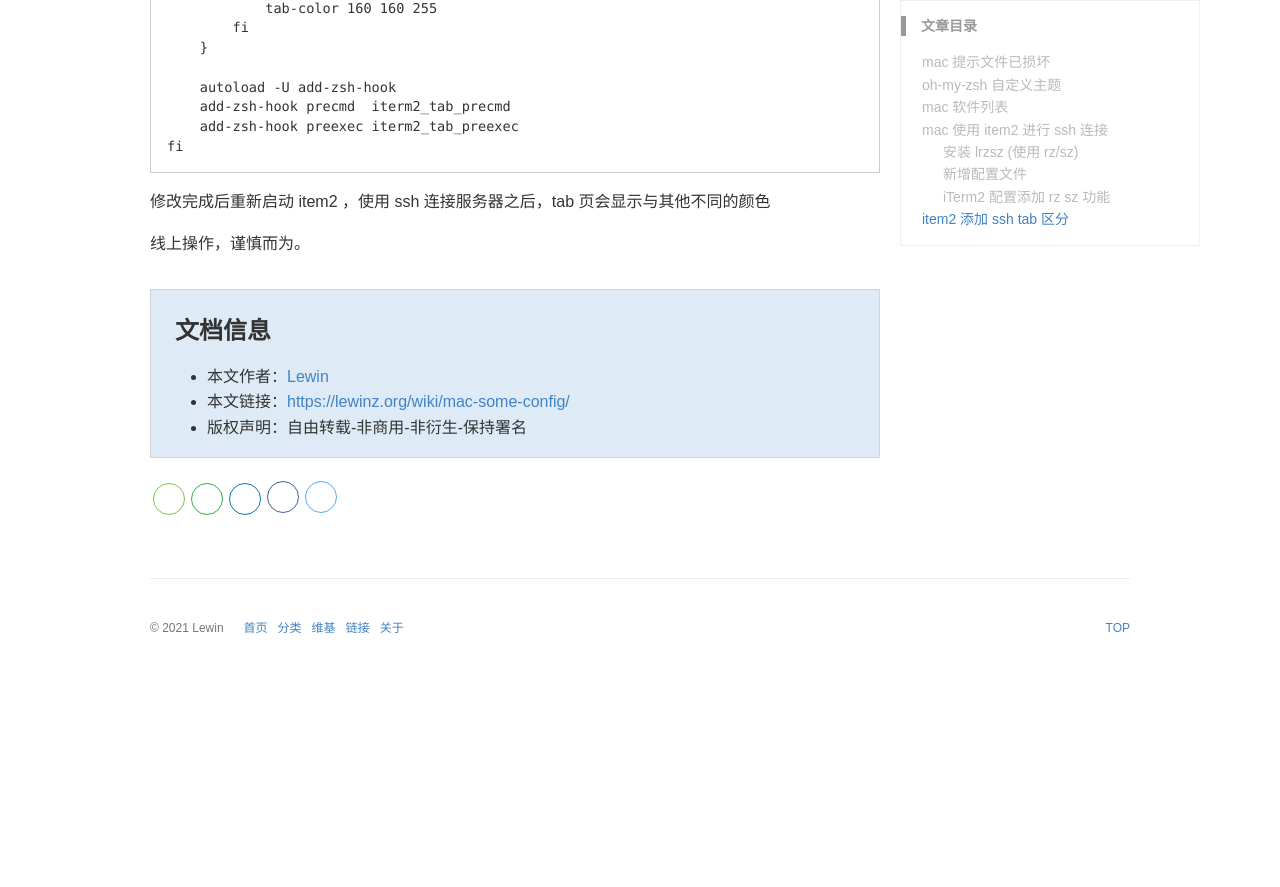
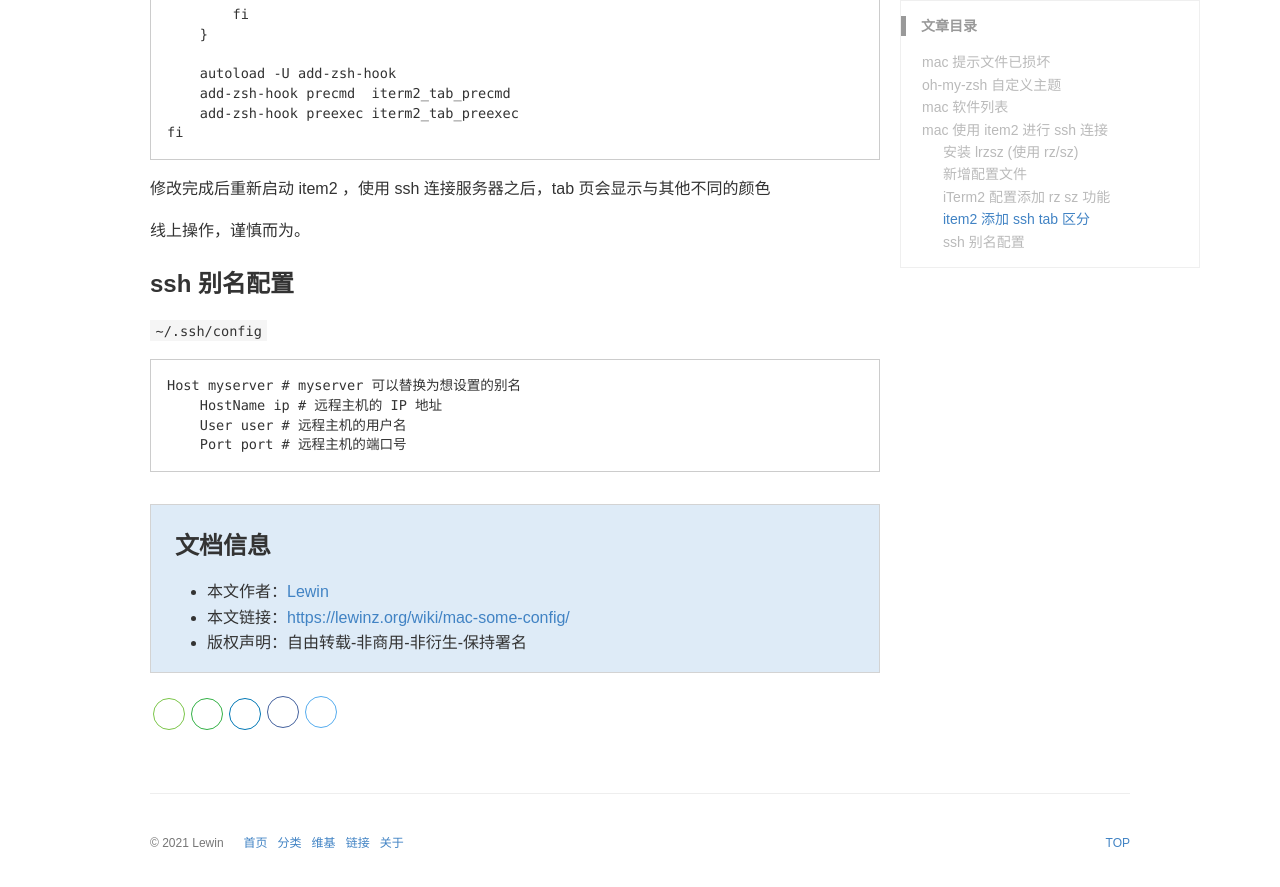
Before and after one commit to Lewinz/lewinz.github.io, a Jekyll site: the page built from _wiki/mac-some-config.md, in a window 1280 px wide and 900 px high, scrolled down 4117 px. Shown: the top 887 px of the window. Built offline with Jekyll 4.4.1, drawn with Linux system fonts in a browser that asks for light colours; some web fonts are replaced; comment, search, counter and statistics services are not loaded; a style sheet for code colours, icons or effects is not loaded; before the commit the page ends 4802 px from its top, so only the background shows below that.

Commit message:
add ssh alis

````diff
--- a/_wiki/mac-some-config.md
+++ b/_wiki/mac-some-config.md
@@ -145,7 +145,7 @@ Parameters: /usr/local/bin/iterm2-recv-zmodem.sh
 使用 item2 远程 ssh 连接服务器后，同样需要在远程服务器上安装 lrzsz，否则无法上传下载文件
 `yum install lrzsz`
 
-## item2 添加 ssh tab 区分
+### item2 添加 ssh tab 区分
 安装 oh-my-zsh 之后，修改 oh-my-zsh 文件，文件末尾添加以下配置
 `vi ~/.oh-my-zsh/oh-my-zsh.sh`
 ``` sh
@@ -191,3 +191,12 @@ fi
 修改完成后重新启动 item2 ，使用 ssh 连接服务器之后，tab 页会显示与其他不同的颜色
 
 线上操作，谨慎而为。
+
+### ssh 别名配置
+`~/.ssh/config`
+``` sh
+Host myserver # myserver 可以替换为想设置的别名
+    HostName ip # 远程主机的 IP 地址
+    User user # 远程主机的用户名
+    Port port # 远程主机的端口号
+```
````
